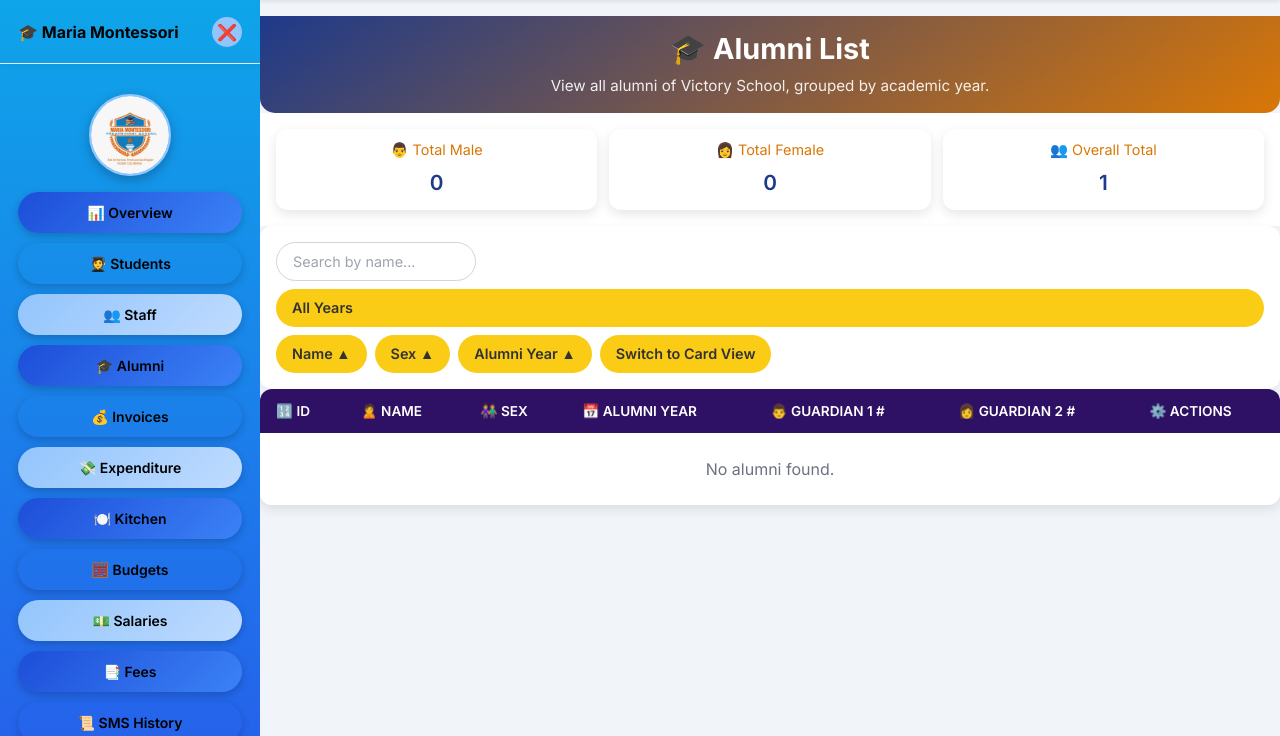
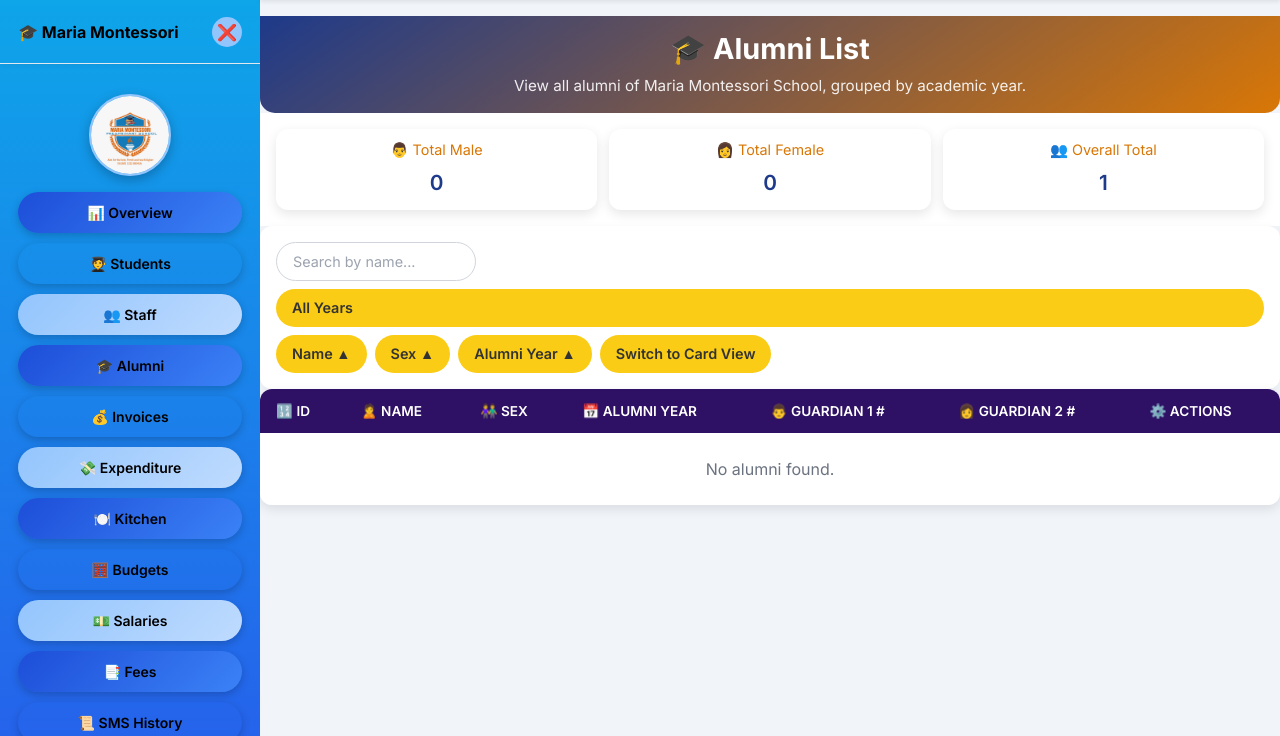
Before and after one commit to kizito-simon15/montessori, a Django app: template apps/students/templates/students/alumni_list.html in a window 1280 px wide. Shown: the part 64-800 px from the top of the page. Run offline with Django 3.2, Linux system fonts and the light colour scheme; the template is opened without the code that fills it, so the values that code supplies are empty.

Commit message:
Update alumni list description for school name

```diff
--- a/apps/students/templates/students/alumni_list.html
+++ b/apps/students/templates/students/alumni_list.html
@@ -440,7 +440,7 @@
 
 <div class="title-section">
     <h2>🎓 Alumni List</h2>
-    <p>View all alumni of Victory School, grouped by academic year.</p>
+    <p>View all alumni of Maria Montessori School, grouped by academic year.</p>
 </div>
 
 <div class="kpi-section">
```
